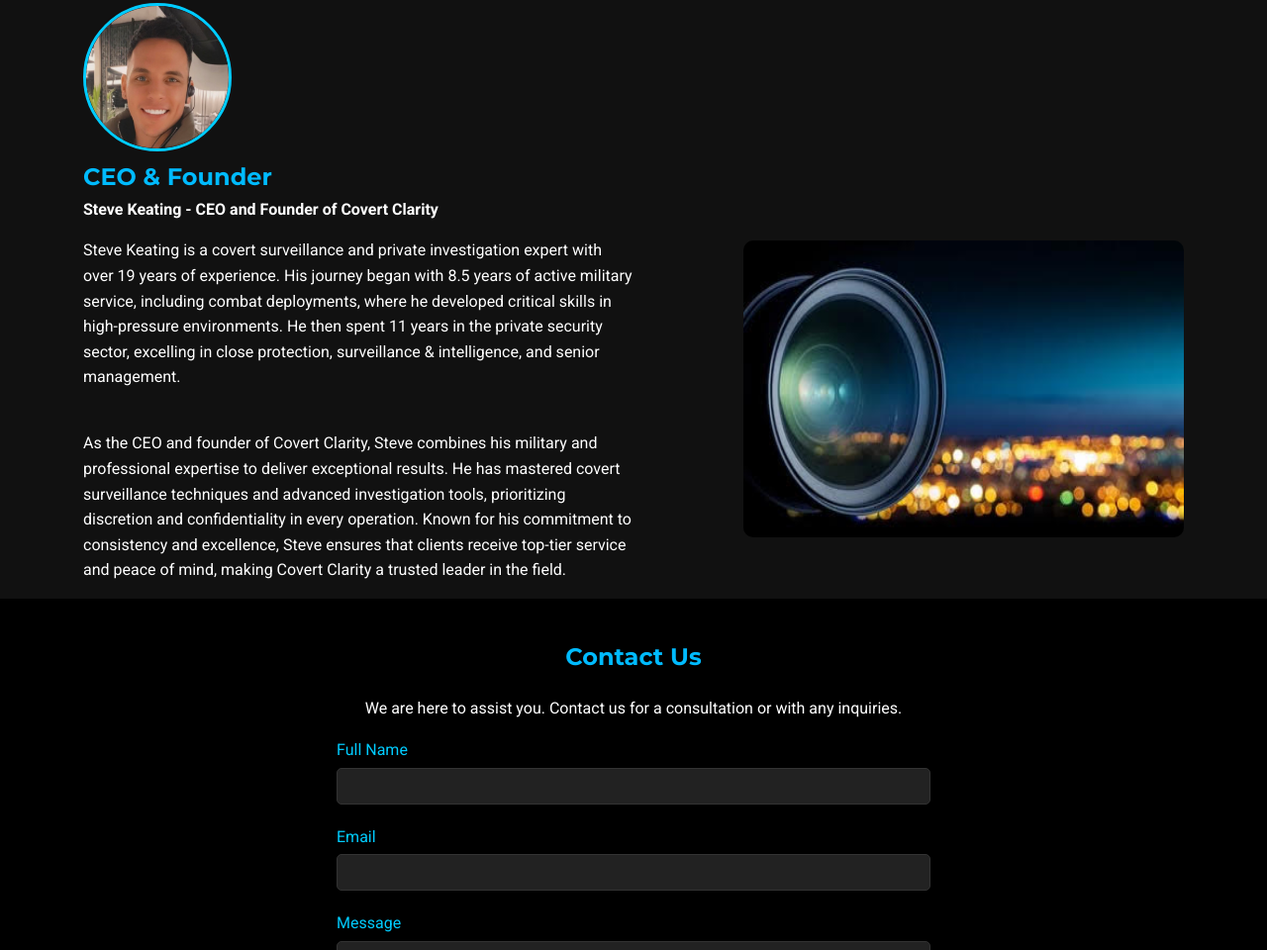
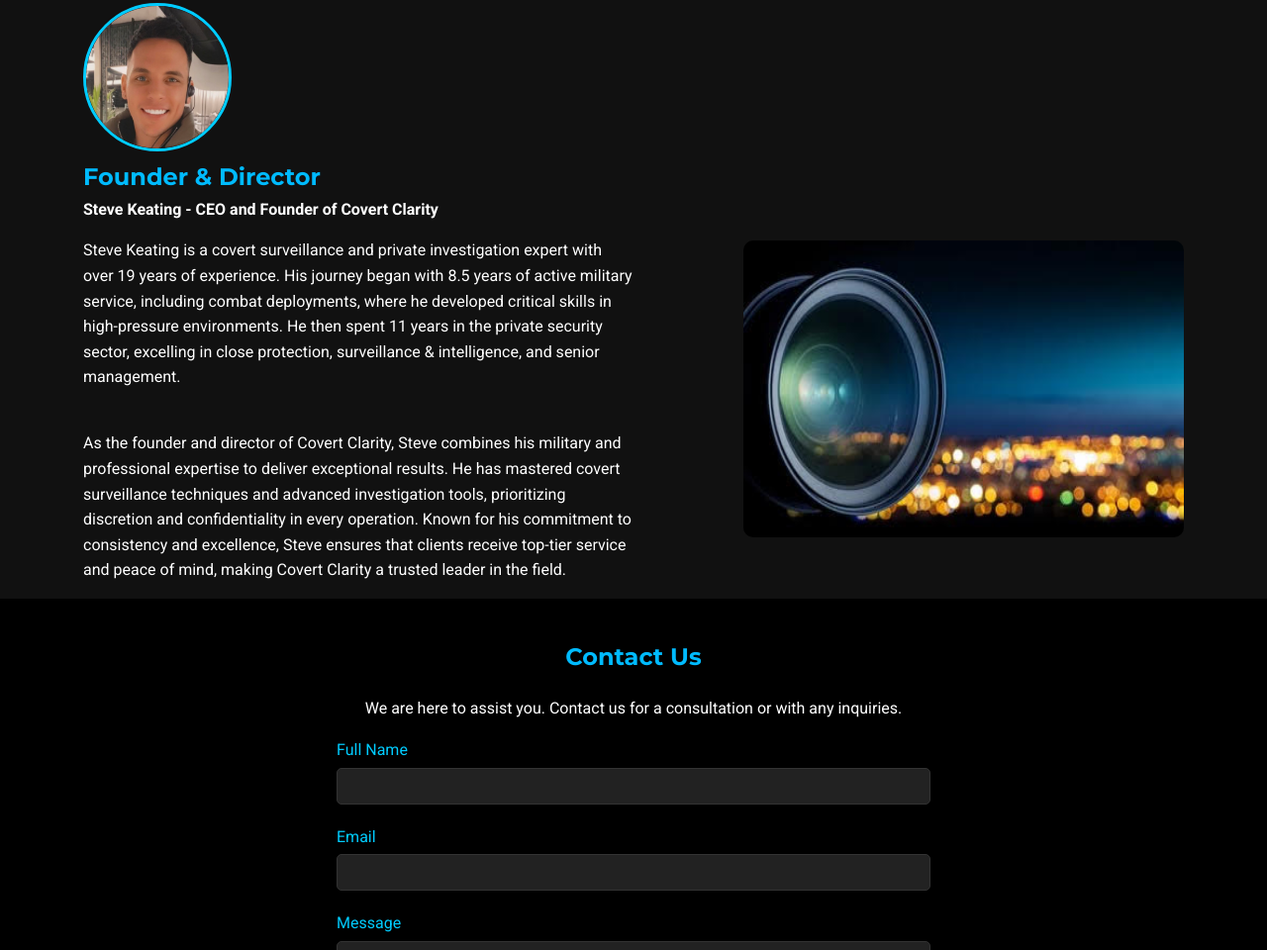
Before and after one commit to lawsondesignsuk/covertclarity, a plain HTML site: page index.html in a window 1280 px wide. Shown: the part 3333-4293 px from the top of the page at 99% size. Drawn offline with Linux system fonts and the light colour scheme.

Commit message:
Update index.html

```diff
--- a/index.html
+++ b/index.html
@@ -195,11 +195,11 @@
         <br>
         <div class="content-2">
             <div class="text-content">
-                <h2>CEO & Founder</h2>
+                <h2>Founder & Director</h2>
                 <p><strong>Steve Keating - CEO and Founder of Covert Clarity</strong></p>
                 <p>Steve Keating is a covert surveillance and private investigation expert with over 19 years of experience. His journey began with 8.5 years of active military service, including combat deployments, where he developed critical skills in high-pressure environments. He then spent 11 years in the private security sector, excelling in close protection, surveillance & intelligence, and senior management.</p>
                 <br>
-                <p>As the CEO and founder of Covert Clarity, Steve combines his military and professional expertise to deliver exceptional results. He has mastered covert surveillance techniques and advanced investigation tools, prioritizing discretion and confidentiality in every operation. Known for his commitment to consistency and excellence, Steve ensures that clients receive top-tier service and peace of mind, making Covert Clarity a trusted leader in the field.</p>
+                <p>As the founder and director of Covert Clarity, Steve combines his military and professional expertise to deliver exceptional results. He has mastered covert surveillance techniques and advanced investigation tools, prioritizing discretion and confidentiality in every operation. Known for his commitment to consistency and excellence, Steve ensures that clients receive top-tier service and peace of mind, making Covert Clarity a trusted leader in the field.</p>
             </div>
             <div class="image-content">
                 <img src="images/lens-2.jpg" alt="What Sets Us Apart in Surveillance and Investigations" class="unique-image">
```
